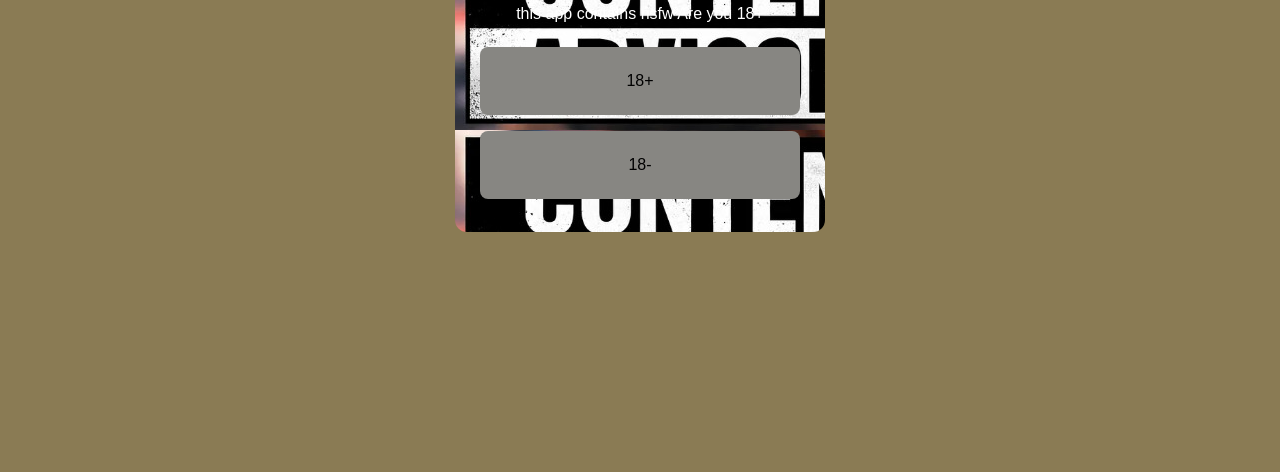
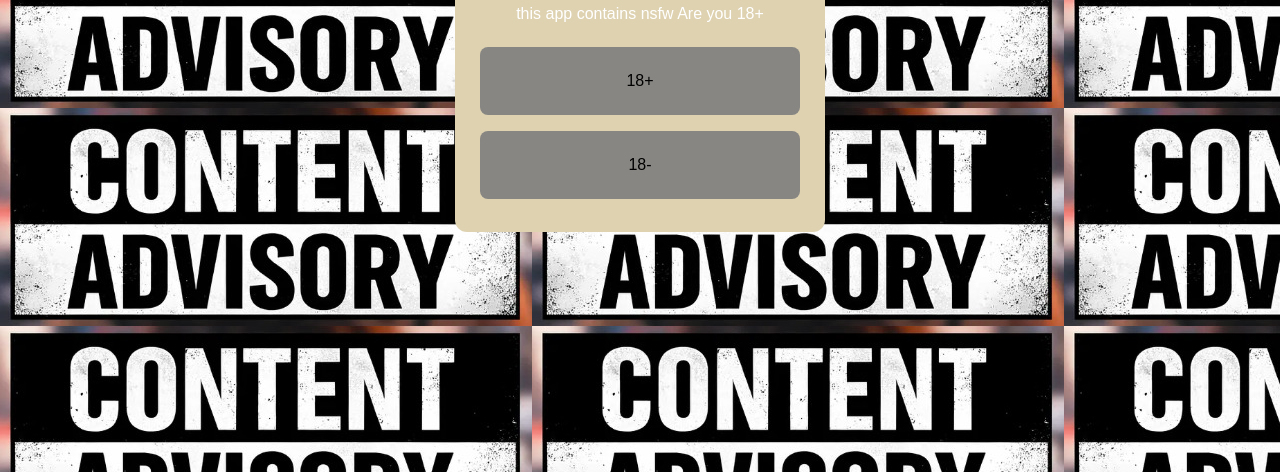
Before and after one commit to cygday/chat, a plain HTML site: page frontend/index.html in a window 1280 px wide. Shown: the part 328-800 px from the top of the page. Drawn offline with Linux system fonts and the light colour scheme.

Commit message:
edit wallpaper.jpg

```diff
--- a/frontend/index.html
+++ b/frontend/index.html
@@ -7,8 +7,8 @@
 	<title> 18+ warning</title>
 	<link rel="stylesheet" href="style.css">
 </head>
-<body>
-	<div class="box" style="background-image: url('wallpaper.jpg');">
+<body style="background-image: url('wallpaper.jpg');">
+	<div class="box">
 		<h2> 18+ warning</h2>
 		<p> this app contains nsfw
 		    Are you 18+
```
